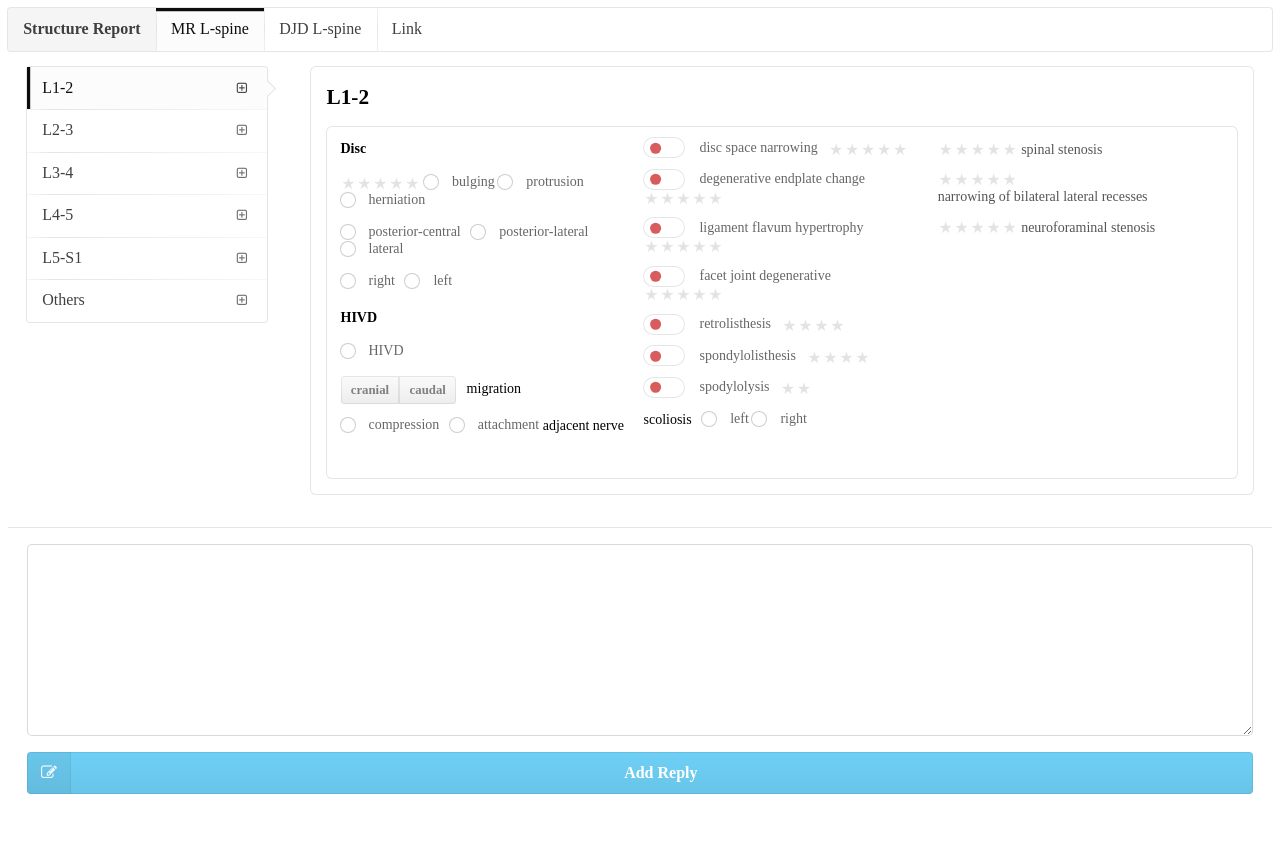
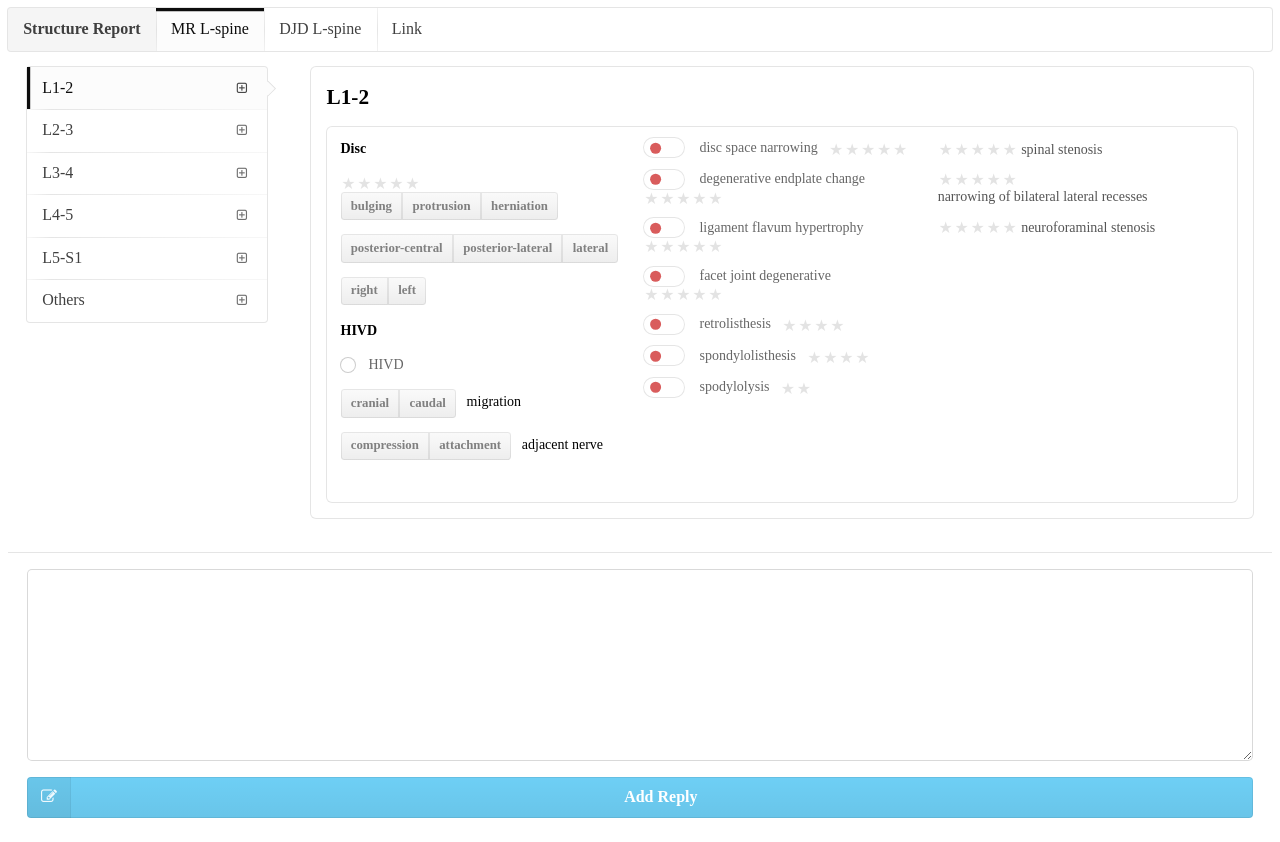
Before and after one commit to tsaiid/structured-reporting-web-tools, a plain HTML site: page public/semantic.html in a window 1280 px wide. Before the commit the page ends 818 px from the top, so only its background shows below. Drawn offline with nearby package versions, Linux system fonts and the light colour scheme.

Commit message:
Use burron instead of radio.

```diff
--- a/public/semantic.html
+++ b/public/semantic.html
@@ -71,43 +71,25 @@
                     <i class="icon"></i>
                   </div>
 
-                  <div class="ui radio checkbox">
-                    <input id="disc-bulging-l12" name="disc-l12" type="radio">
-                    <label for="disc-bulging-l12">bulging</label>
-                  </div>
-                  <div class="ui radio checkbox">
-                    <input id="disc-protrusion-l12" name="disc-l12" type="radio">
-                    <label for="disc-protrusion-l12">protrusion</label>
-                  </div>
-                  <div class="ui radio checkbox">
-                    <input id="disc-herniation-l12" name="disc-l12" type="radio">
-                    <label for="disc-herniation-l12">herniation</label>
+                  <div class="mini ui buttons" id="disc-l12">
+                    <div class="ui button">bulging</div>
+                    <div class="ui button">protrusion</div>
+                    <div class="ui button">herniation</div>
                   </div>
                 </div>
 
                 <div class="inline field">
-                  <div class="ui radio checkbox">
-                    <input id="disc-location-pc-l12" name="disc-location-l12" type="radio">
-                    <label for="disc-location-pc-l12">posterior-central</label>
-                  </div>
-                  <div class="ui radio checkbox">
-                    <input id="disc-location-pl-l12" name="disc-location-l12" type="radio">
-                    <label for="disc-location-pl-l12">posterior-lateral</label>
-                  </div>
-                  <div class="ui radio checkbox">
-                    <input id="disc-location-l-l12" name="disc-location-l12" type="radio">
-                    <label for="disc-location-l-l12">lateral</label>
+                  <div class="mini ui buttons" id="disc-location-l12">
+                    <div class="ui button">posterior-central</div>
+                    <div class="ui button">posterior-lateral</div>
+                    <div class="ui button">lateral</div>
                   </div>
                 </div>
 
                 <div class="inline field">
-                  <div class="ui radio checkbox">
-                    <input id="disc-location-lr-rt-l12" name="disc-location-lr-l12" type="radio">
-                    <label for="disc-location-lr-rt-l12">right</label>
-                  </div>
-                  <div class="ui radio checkbox">
-                    <input id="disc-location-lr-lt-l12" name="disc-location-lr-l12" type="radio">
-                    <label for="disc-location-lr-lt-l12">left</label>
+                  <div class="mini ui buttons" id="disc-location-lr-l12">
+                    <div class="ui button">right</div>
+                    <div class="ui button">left</div>
                   </div>
                 </div>
 
@@ -120,9 +102,9 @@
                 </div>
 
                 <div class="inline field">
-                  <div class="mini ui buttons">
-                    <div class="ui button" id="disc-hivd-migration-cranial-l12">cranial</div>
-                    <div class="ui button" id="disc-hivd-migration-caudal-l12">caudal</div>
+                  <div class="mini ui buttons" id="disc-hivd-migration-l12">
+                    <div class="ui button">cranial</div>
+                    <div class="ui button">caudal</div>
                   </div>
                   <span class="ui">
                     migration
@@ -130,13 +112,9 @@
                 </div>
 
                 <div class="inline field">
-                  <div class="ui radio checkbox">
-                    <input id="disc-hivd-nerve-compression-l12" name="disc-hivd-nerve-l12" type="radio">
-                    <label for="disc-hivd-nerve-compression-l12">compression</label>
-                  </div>
-                  <div class="ui radio checkbox">
-                    <input id="disc-hivd-nerve-attachment-l12" name="disc-hivd-nerve-l12" type="radio">
-                    <label for="disc-hivd-nerve-attachment-l12">attachment</label>
+                  <div class="mini ui buttons" id="disc-hivd-nerve-l12">
+                    <div class="ui button">compression</div>
+                    <div class="ui button">attachment</div>
                   </div>
                   <span class="ui">
                     adjacent nerve
@@ -249,22 +227,6 @@
                   <div class="ui rating" id="disc-spdl-rating-l12">
                     <i class="icon"></i>
                     <i class="icon"></i>
-                  </div>
-                </div>
-              </div>
-
-              <div class="ui form">
-                <div class="inline field">
-                  <span class="ui">
-                    <label>scoliosis</label>
-                  </span>
-                  <div class="ui radio checkbox">
-                    <input id="sco-lr-lt-l12" name="sco-lr-l12" type="radio">
-                    <label for="sco-lr-lt-l12">left</label>
-                  </div>
-                  <div class="ui radio checkbox">
-                    <input id="sco-lr-rt-l12" name="sco-lr-l12" type="radio">
-                    <label for="sco-lr-rt-l12">right</label>
                   </div>
                 </div>
               </div>
@@ -411,6 +373,16 @@
                   </div>
                 </div>
               </div>
+
+              <div class="ui form">
+                <h4>Scoliosis</h4>
+                <div class="inline field">
+                  <div class="mini ui buttons" id="sco-lr-l12">
+                    <div class="ui button">right</div>
+                    <div class="ui button">left</div>
+                  </div>
+                </div>
+              </div>
         </div>
       </div>
     </div>
```
